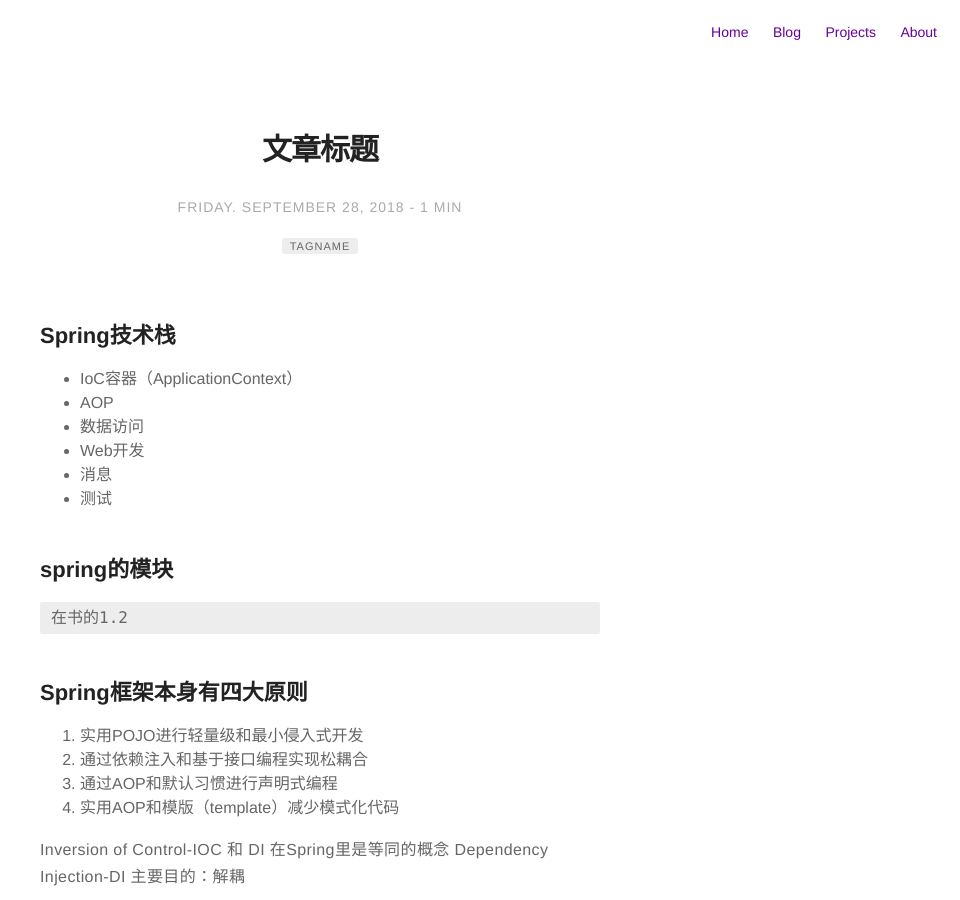
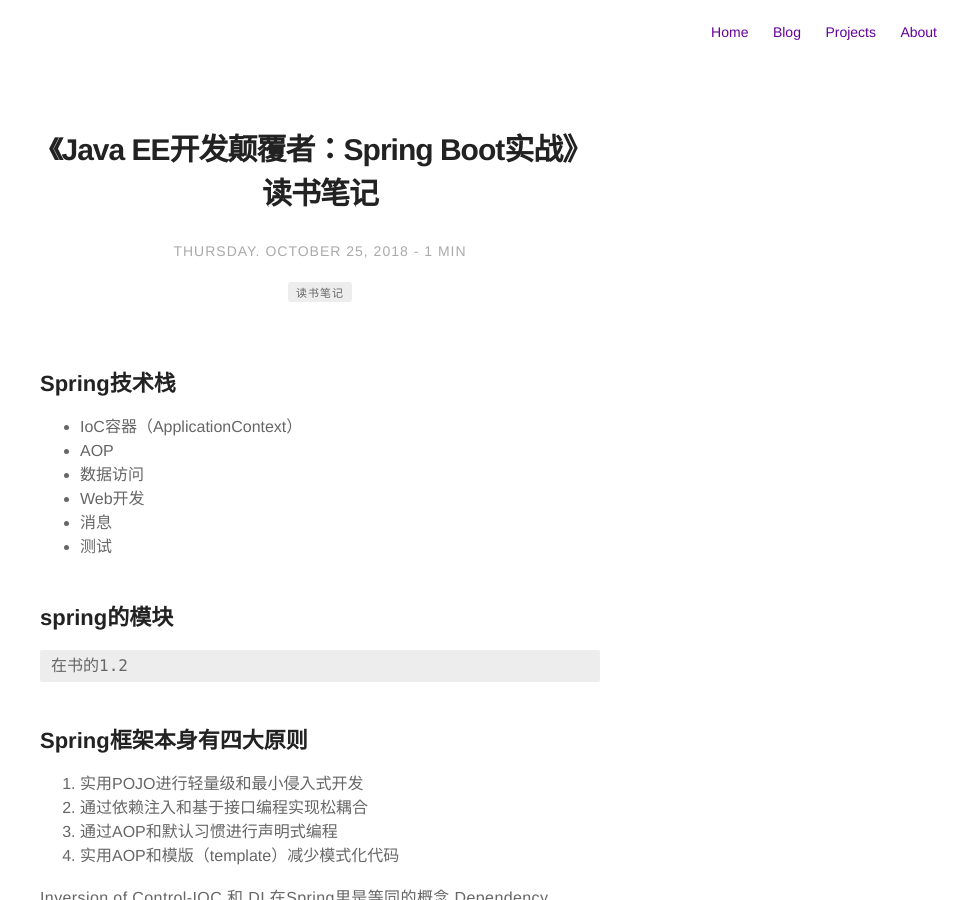
Before and after one commit to dawsonlee1790/dawsonlee1790.github.io, a Jekyll site: the page built from _posts/2018-10-25-《Java EE开发颠覆者：Spring Boot实战》读书笔记.md, in a window 1280 px wide and 900 px high. Shown: the whole window, without its empty margins (320-1280 px from the left). Built offline with Jekyll 4.4.1, drawn with Linux system fonts in a browser that asks for light colours; comment, search, counter and statistics services are not loaded; some of the changed text lies outside the part shown.

Commit message:
发表新文章

```diff
--- a/_posts/2018-10-25-《Java EE开发颠覆者：Spring Boot实战》读书笔记.md
+++ b/_posts/2018-10-25-《Java EE开发颠覆者：Spring Boot实战》读书笔记.md
@@ -7,11 +7,11 @@
 image:
 headerImage: false
 
-title: "文章标题"
-date: 2018-09-28
+title: "《Java EE开发颠覆者：Spring Boot实战》读书笔记"
+date: 2018-10-25
 author: dawsonlee
 tag:
-- tagName
+- 读书笔记
 
 ---
 
```
